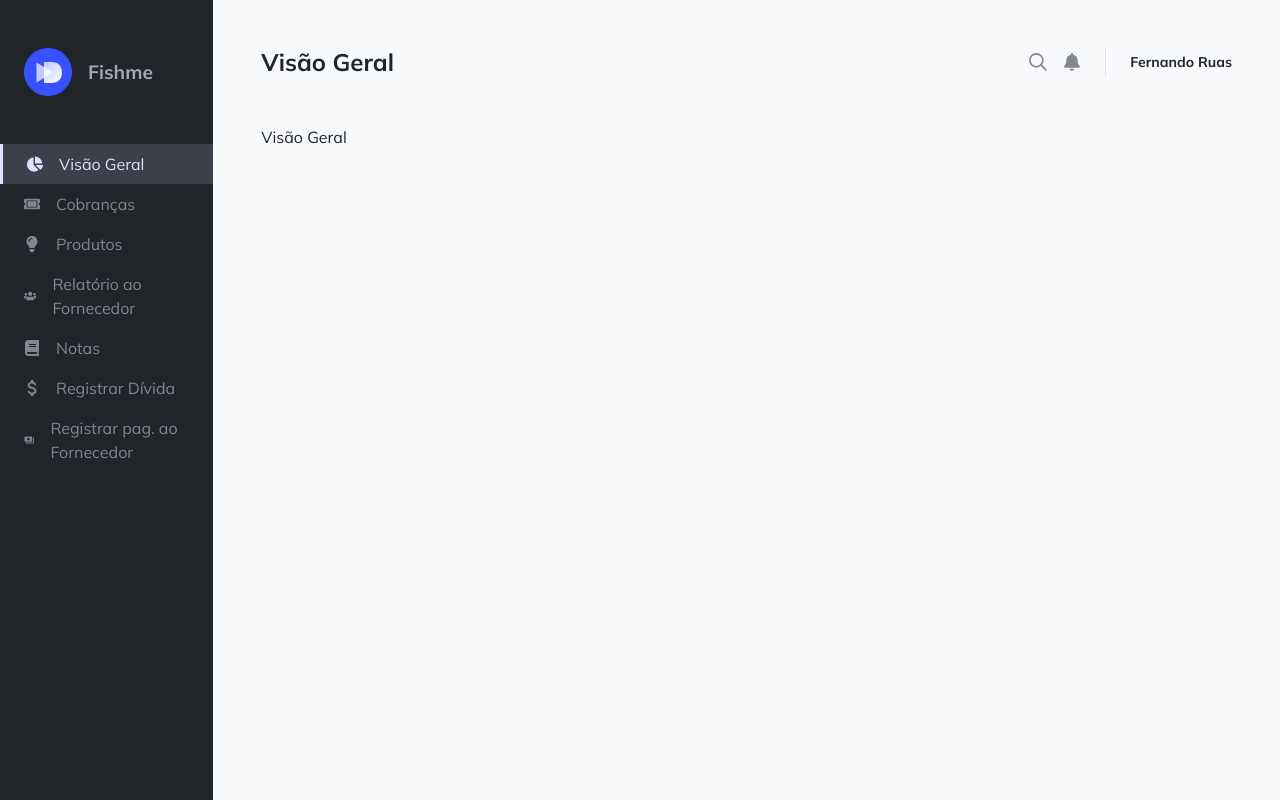
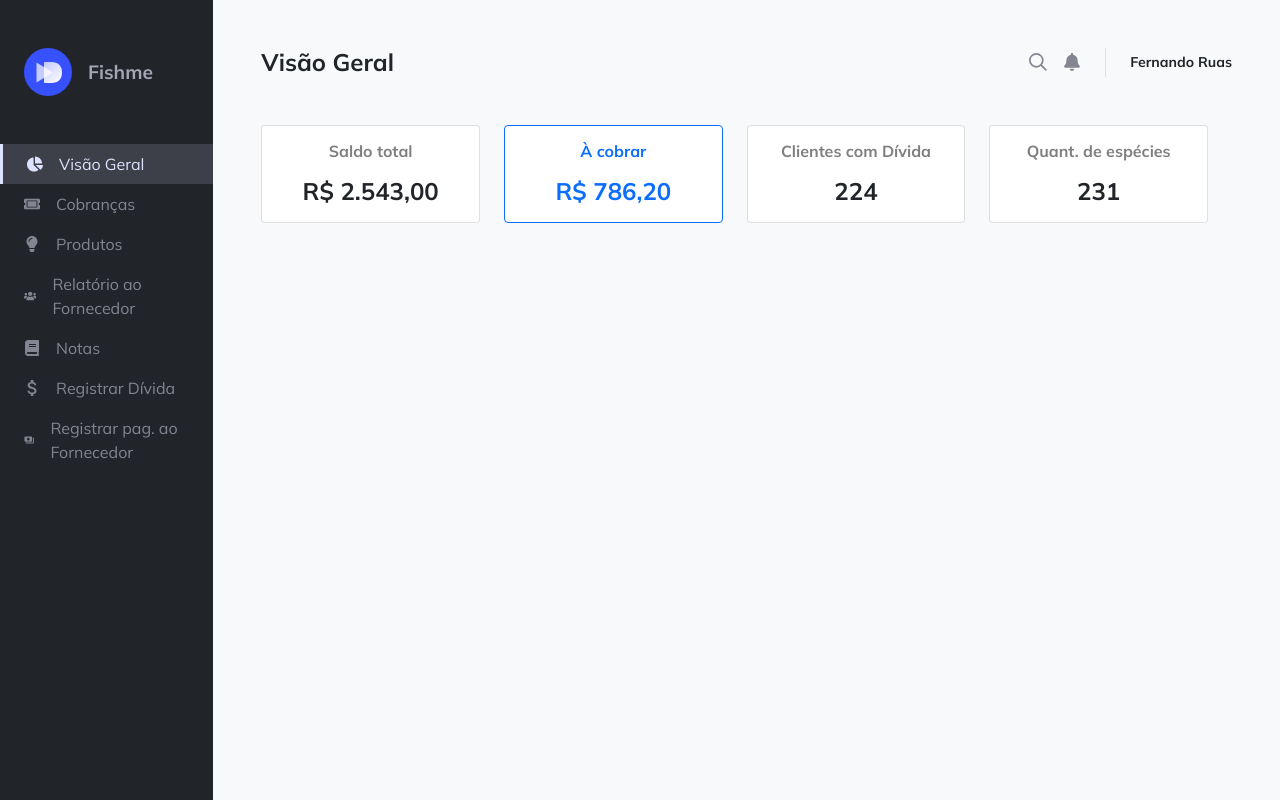
Before and after one commit to naygomes/fishme, a Next.js app in the folder frontend/: page / in a window 1280 px wide. Built offline with nearby package versions, Linux system fonts and the light colour scheme.

Commit message:
feature - criando componente do card

```diff
--- a/frontend/components/Botao.jsx
+++ b/frontend/components/Botao.jsx
@@ -2,9 +2,9 @@ import React from "react";
 
 export default function Botao({
   label,
-  color = "",
+  color = "primary",
   typeButton = "",
-  addClass,
+  addClass = "",
   onClick,
 }) {
   return (
--- /dev/null
+++ b/frontend/components/Card.jsx
@@ -0,0 +1,28 @@
+export default function Card({
+  label = "",
+  value = 0,
+  dataType,
+  color = "black-50",
+}) {
+  return (
+    <>
+      <div className={`card ${color !== "black-50" ? "border-" + color : ""}`}>
+        <div className="card-body">
+          <h6 className={`text-center fw-bold text-${color} mb-3`}>{label}</h6>
+          <h4
+            className={`text-center fw-bold mb-0 ${
+              color !== "black-50" ? "text-" + color : ""
+            }`}
+          >
+            {dataType === "currency" && "R$ "}
+            {value.toLocaleString("pt-br", {
+              maximumFractionDigits: 2,
+              minimumFractionDigits: dataType === "currency" ? 2 : 0,
+            })}
+            {dataType === "weight" && " Kg"}
+          </h4>
+        </div>
+      </div>
+    </>
+  );
+}
--- a/frontend/components/TabelaCustos.jsx
+++ b/frontend/components/TabelaCustos.jsx
@@ -30,7 +30,7 @@ export default function TabelaCustos({ listaCustos = [], totalCustos = 0 }) {
                   {labelCustos[item] + " (R$)"}
                 </td>
                 <td className="col-3">
-                  {listaCustos[item].toLocaleString(2, {
+                  {listaCustos[item].toLocaleString("pt-br", {
                     maximumFractionDigits: 2,
                     minimumFractionDigits: 2,
                   })}
--- a/frontend/pages/index.js
+++ b/frontend/pages/index.js
@@ -1,7 +1,26 @@
-import Image from 'next/image'
-import styles from '../styles/Home.module.css'
 import Layout from "../components/Layout";
+// import Card from '../components/Card';
+import Card from '../components/Card';
 
 export default function VisaoGeral() {
-  return <Layout title="Visão Geral">Visão Geral</Layout>;
+  return <Layout title="Visão Geral">
+    <div className='dashboard'>
+      <div className='row w-100'>
+        <div className='col-3'>
+          <Card label="Saldo total" value={2543} dataType="currency" />
+        </div>
+        <div className='col-3'>
+          <Card label="À cobrar" value={786.2} dataType="currency" color="primary" />
+
+        </div>
+        <div className='col-3'>
+          <Card label="Clientes com Dívida" value={224} />
+
+        </div>
+        <div className='col-3'>
+          <Card label="Quant. de espécies" value={231} />
+        </div>
+      </div>
+    </div>
+  </Layout>;
 }
--- a/frontend/pages/relatorio-fornecedor.js
+++ b/frontend/pages/relatorio-fornecedor.js
@@ -101,7 +101,7 @@ export default function RelatorioFornecedor() {
                             </tr>
                             <tr>
                                 <td colSpan="3" className="col-9 pt-5 pb-1 fw-bold">{('Valor total a pagar: ').toUpperCase()}</td>
-                                <td className="col-3 pt-5 pb-1">{(totalProdutos - totalCustos).toLocaleString(2, {
+                                <td className="col-3 pt-5 pb-1">{(totalProdutos - totalCustos).toLocaleString('pt-br', {
                                     maximumFractionDigits: 2,
                                     minimumFractionDigits: 2,
                                 })}</td>
```
